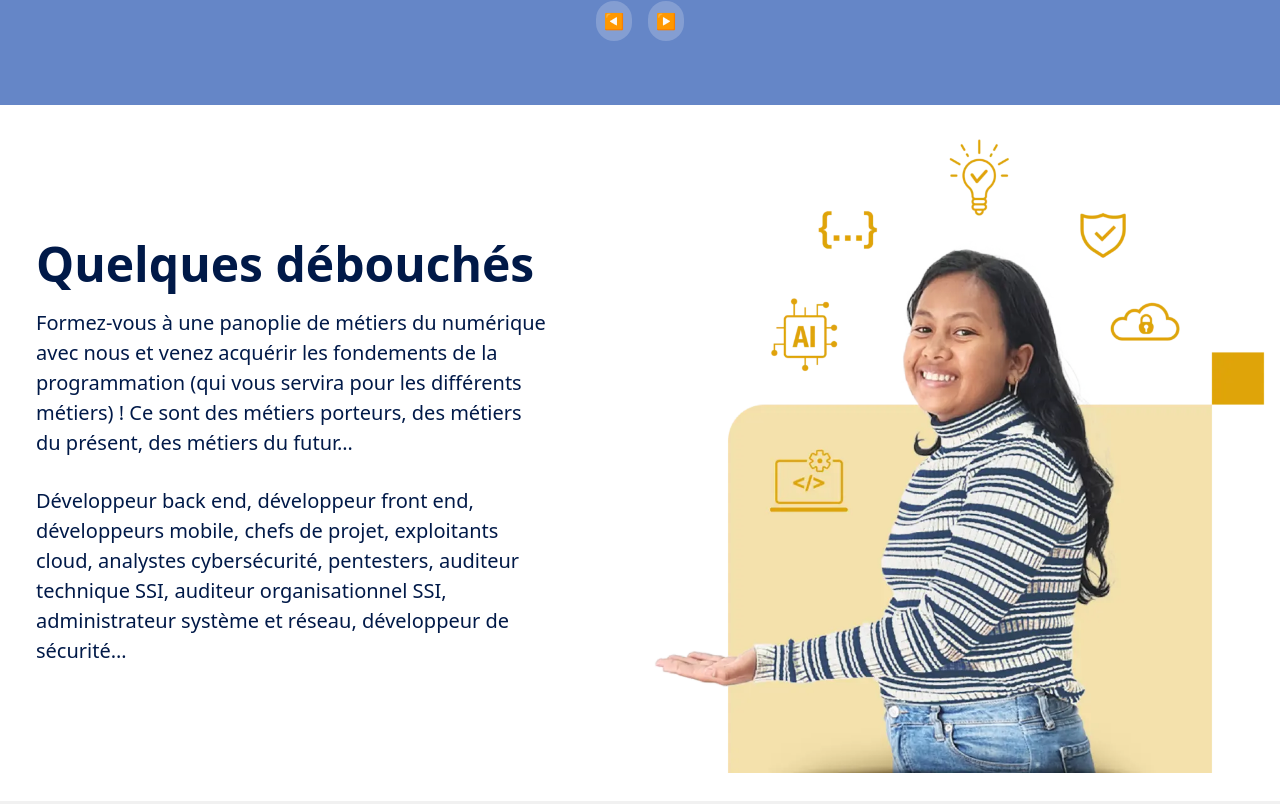
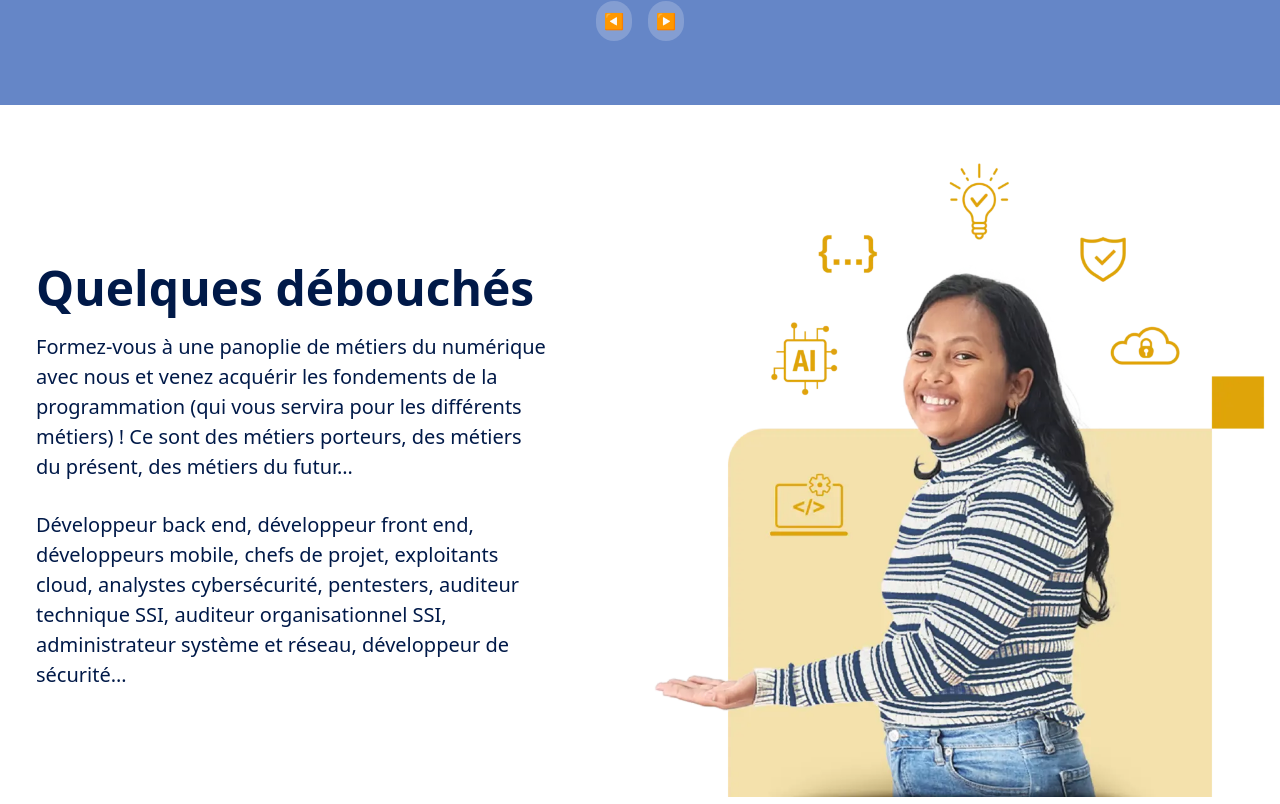
Before and after one commit to Mayah8124/New-HEI-home-page, a React (Vite) app: page / in a window 1280 px wide. Shown: the part 2416-3220 px from the top of the page. Built offline with nearby package versions, Linux system fonts and the light colour scheme.

Commit message:
feat: fix the padding of the OpenWay field

```diff
--- a/src/Components/OpenWay.jsx
+++ b/src/Components/OpenWay.jsx
@@ -1,7 +1,7 @@
 const OpenWay = () => {
     return (
         <>
-            <div className="flex flex-row-reverse my-7 mx-3 items-center">
+            <div className="flex flex-row-reverse my-7 mx-3 py-6 items-center">
                 <img src="../src/assets/images/hei-image1.webp" alt="hei-image" className="h-[80vh]" />
                 <div className="text-[var(--primary-color)] ">
                     <h1 className="font-semibold text-5xl mb-5 ml-6">Quelques débouchés</h1>
```
